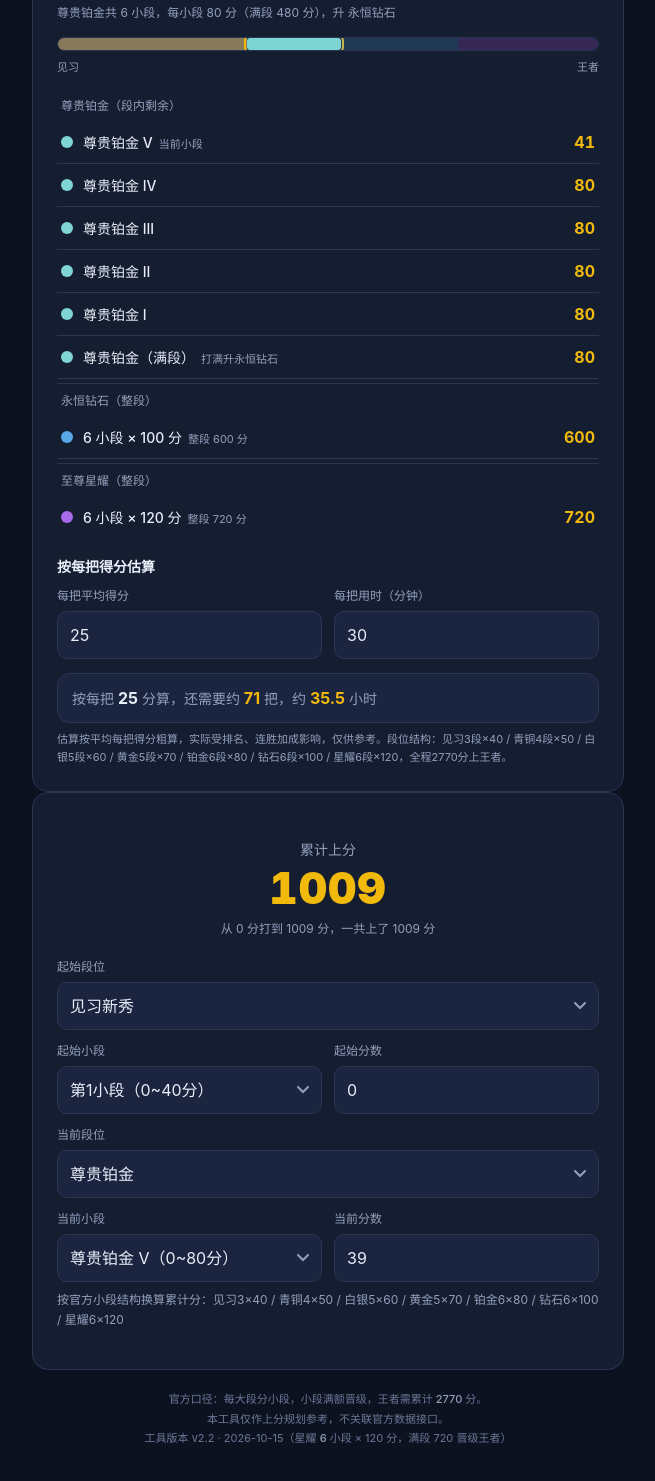
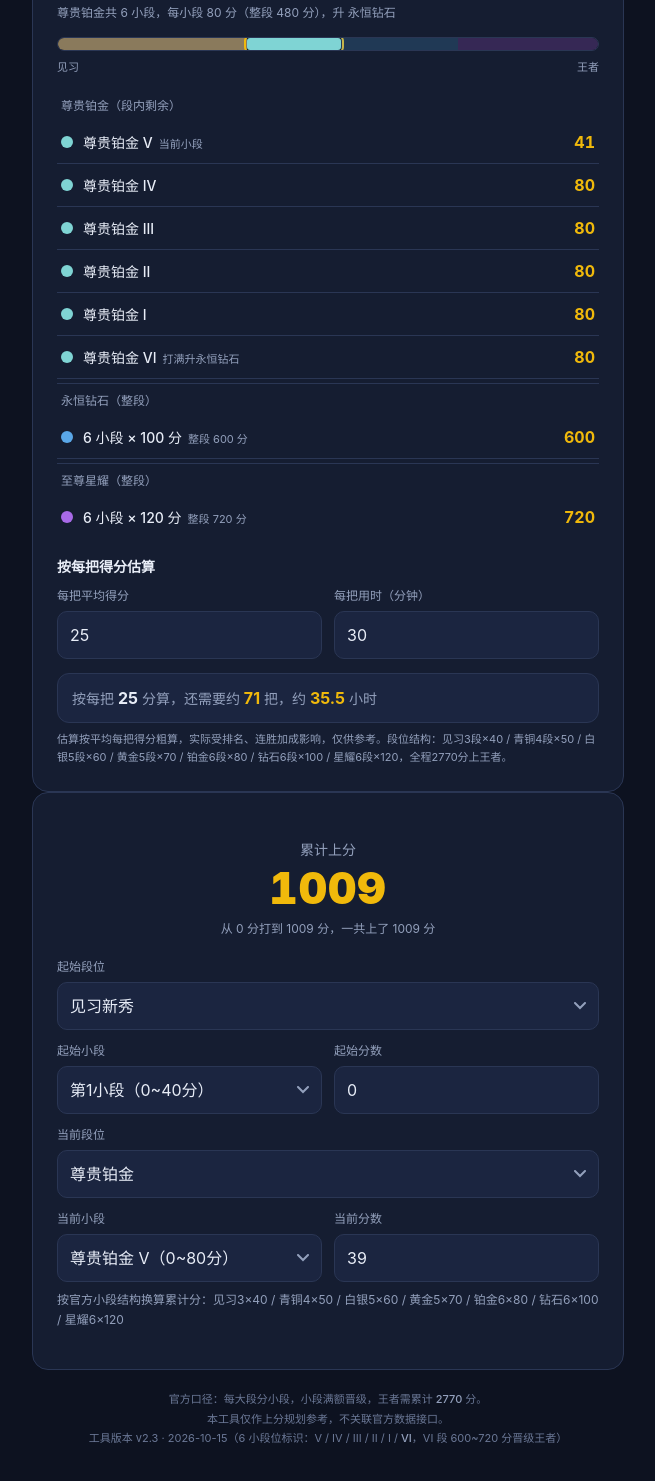
Before and after one commit to 15754324647/tft-calculator, a plain HTML site: page index.html in a window 1280 px wide. Shown: the part 451-1932 px from the top of the page, without its empty margins (312-967 px from the left). Drawn offline with Linux system fonts and the light colour scheme; no server answers; a web font is replaced by a local one.

Commit message:
v2.3: 星耀第6段标识符改为VI（原满段），铂金/钻石同理

```diff
--- a/index.html
+++ b/index.html
@@ -210,7 +210,7 @@
     <p class="hint" id="diffHint">按官方小段结构换算累计分：见习3×40 / 青铜4×50 / 白银5×60 / 黄金5×70 / 铂金6×80 / 钻石6×100 / 星耀6×120</p>
   </div>
 
-  <p class="footnote">官方口径：每大段分小段，小段满额晋级，王者需累计 <b>2770</b> 分。<br>本工具仅作上分规划参考，不关联官方数据接口。<br>工具版本 v2.2 · 2026-10-15（星耀 <b>6</b> 小段 × 120 分，满段 720 晋级王者）</p>
+  <p class="footnote">官方口径：每大段分小段，小段满额晋级，王者需累计 <b>2770</b> 分。<br>本工具仅作上分规划参考，不关联官方数据接口。<br>工具版本 v2.3 · 2026-10-15（6 小段位标识：V / IV / III / II / I / <b>VI</b>，VI 段 600~720 分晋级王者）</p>
 </div>
 
 <script>
@@ -225,7 +225,7 @@
     {name:"永恒钻石", segs:6, per:100, color:"#5AA7E8"},
     {name:"至尊星耀", segs:6, per:120, color:"#A86AE8"}
   ];
-  var ROMAN = ["V","IV","III","II","I",""];
+  var ROMAN = ["V","IV","III","II","I","VI"];
   var TOTAL = 2770;
 
   var elTier = document.getElementById("tier");
@@ -250,9 +250,7 @@
     return s;
   }
   function segLabel(t, si){
-    if(t.segs === 5) return t.name + " " + ROMAN[si];
-    if(t.segs > 5 && si < t.segs-1) return t.name + " " + ROMAN[si];
-    if(t.segs > 5 && si === t.segs-1) return t.name + "（满段）";
+    if(t.segs >= 5) return t.name + " " + ROMAN[si];
     return "第" + (si+1) + "小段";
   }
 
@@ -287,7 +285,7 @@
 
     elNote.textContent = "已累计 " + gained + " 分 · " + segLabel(t, si) + " 还剩 " + segLeft + " 分";
 
-    elHint.textContent = t.name + "共 " + t.segs + " 小段，每小段 " + t.per + " 分（满段 " + t.segs*t.per + " 分）"
+    elHint.textContent = t.name + "共 " + t.segs + " 小段，每小段 " + t.per + " 分（整段 " + t.segs*t.per + " 分）"
       + (idx < TIERS.length-1 ? "，升 " + TIERS[idx+1].name : "");
 
     elBar.innerHTML = "";
```
